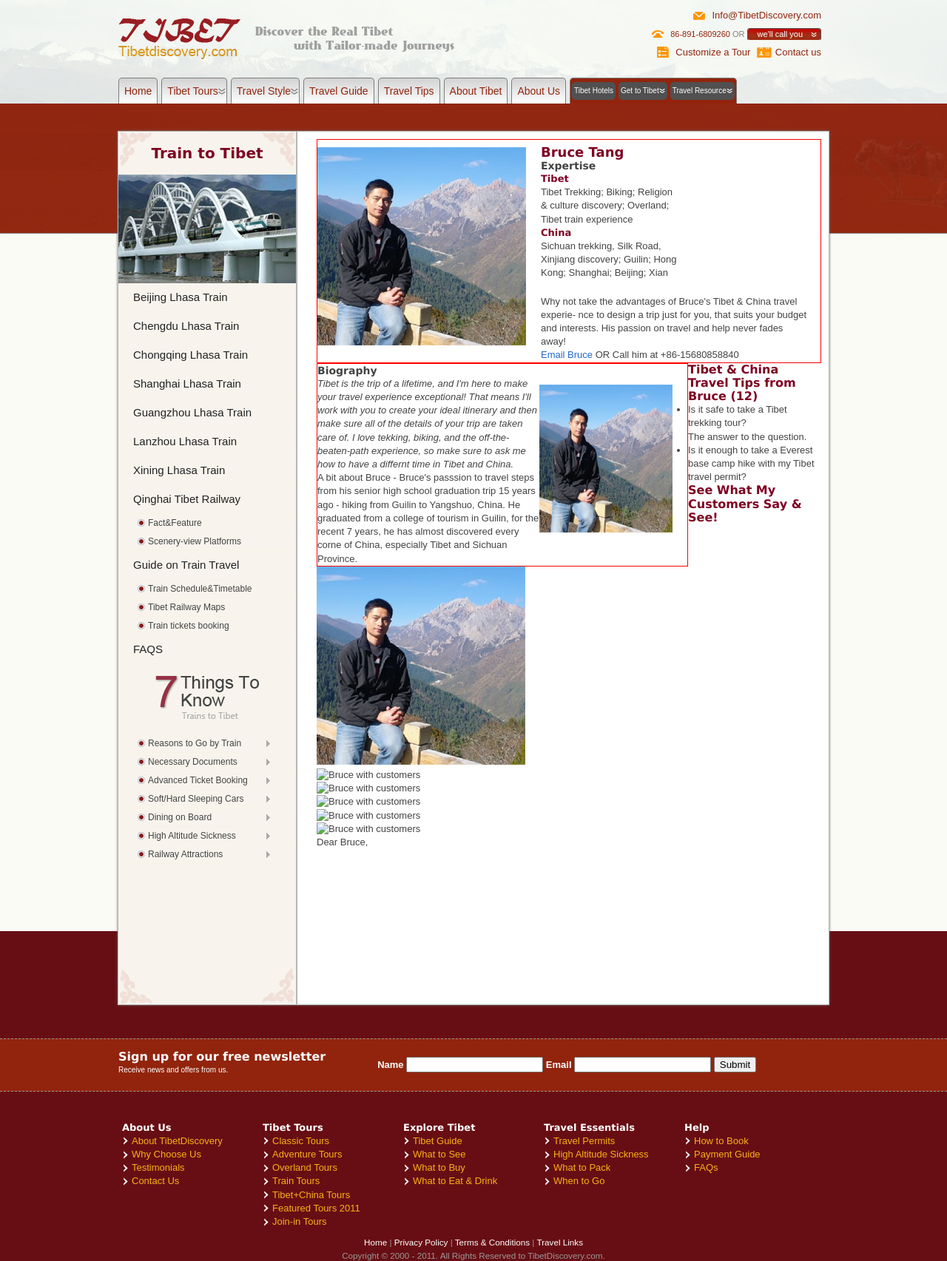
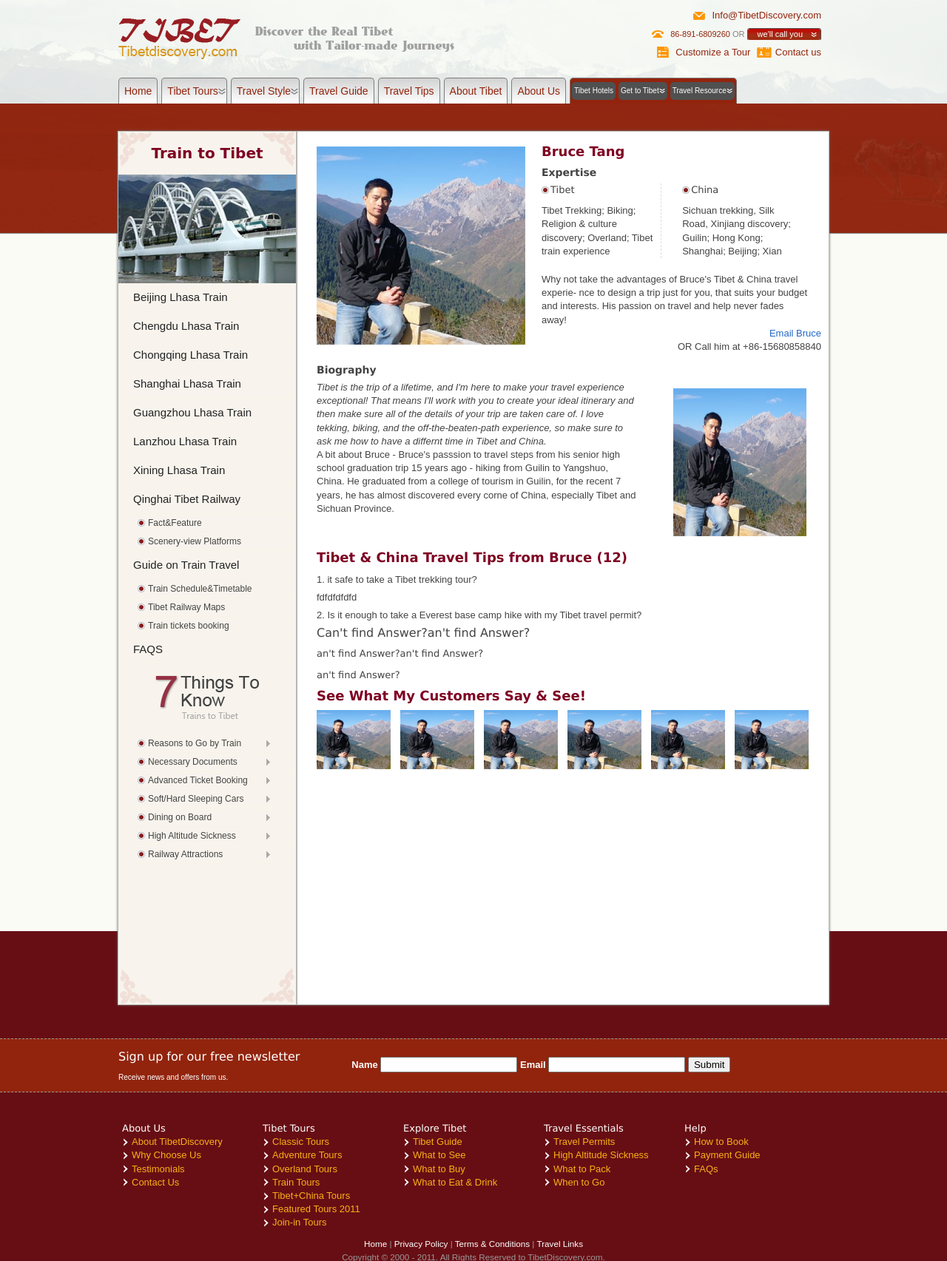
Before and after one commit to hellocreep/TD, a Django app: page /aboutus/ in a window 1280 px wide. Shown: the top 1705 px of the page at 74% size. Run offline with Django 3.2, Linux system fonts and the light colour scheme.

Commit message:
about us

```diff
--- a/pool/assets/styles/aboutus.css
+++ b/pool/assets/styles/aboutus.css
@@ -1,7 +1,4 @@
 .tc-info{
-	width:auto;
-	border:1px solid red;
-	float:left;
 }
 
 .tc-info img{
@@ -10,7 +7,6 @@
 
 .tc-info-con{
 	width:378px;
-
 	float:right;
 }
 
@@ -22,6 +18,7 @@
 .tc-info h3{
 	color:#434343;
 	font-size:14px;
+	margin: 10px 0 6px;
 }
 
 .tc-ul{
@@ -29,12 +26,21 @@
 	float:left;
 }
 
+.tc-ul h4 {
+    background: url("/imagesnew/nav-dot.png") no-repeat scroll left center transparent;
+    padding-left: 12px;
+}
+
 .tc-ul li{
 	display:block;
 	float:left;
-	width:190px;
+	width:40%;
+}
 
-
+.tc-ul li.first {
+    border-right: 1px dashed #DDDDDD;
+    margin-right: 28px;
+    padding-right: 10px;
 }
 
 .tc-cotact{
@@ -44,11 +50,11 @@
 }
 
 .tc-info-con2{
-	width:300px;
+	width:435px;
 	float: left;
 }
 .tc-img{
-	float:left;
+	float:right;
 	width:180px;
 	height:200px;
 }
@@ -56,3 +62,46 @@
 .tc-talk{
 	font-style:italic;
 }
+
+.tc-faq {
+
+}
+
+.tc-faq h2 {
+    margin: 10px 0 6px;
+}
+
+.tc-faq h3,h4 {
+    color: #434343;
+    font-weight: normal;
+    margin-bottom: 10px;
+}
+
+.tc-faq ol{
+    list-style: decimal inside none;
+}
+
+.tc-faq ol li {
+    height: 30px;
+    line-height: 30px;
+    cursor: pointer;
+}
+
+.custom-say {
+
+}
+
+.custom-say h2 {
+    margin: 10px 0 10px;
+}
+
+.custom-say ul li {
+    float: left;
+    display: inline;
+    margin: 0 13px 15px 0;
+}
+
+.custom-say ul li img {
+    width: 100px;
+    height: 80px;
+}
--- a/pool/templates/aboutus.html
+++ b/pool/templates/aboutus.html
@@ -6,11 +6,17 @@
 <link href="/assets/styles/aboutus.css" type="text/css" rel="stylesheet"/>
 {% endblock %}
 
-{% block script %} <script type="text/javascript"></script>
+{% block script %}
+<script src="/assets/scripts/jquery-ui-1.8.16.custom.min.js" type="text/javascript"></script>
 {% endblock %}
-
 {% block body%}
-{% include 'header.html' %} <div class="bread"></div>
+<script>
+    $(function() {
+        $( "#accordion" ).accordion({header:'li'});
+    });
+    </script>
+{% include 'header.html' %}
+<div class="bread"></div>
 <div class="wrapper clearfix">
 	{% include 'sidebar.html' %}
 	<div class="content">
@@ -20,7 +26,7 @@
 			<h2>Bruce Tang</h2>
 			<h3>Expertise</h3>
 			<ul class="tc-ul clearfix">
-				<li>
+				<li class="first">
 					<h4>Tibet</h4>
 					<P>
 						Tibet Trekking; Biking;
@@ -44,11 +50,11 @@
 				nce to design a trip just for you, that suits your budget and interests.
 				His passion on travel and help never fades away!
 			</p>
-			<a href="###">Email Bruce</a>
-			<span>OR Call him at +86-15680858840</span>
+			<p align="right"><a href="###">Email Bruce</a></p>
+			<p align="right"><span>OR Call him at +86-15680858840</span></p>
 			</div>
 		</div>
-		<div class="tc-info">
+		<div class="tc-info clearfix">
 			<h3>Biography</h3>
 			<div class="tc-info-con2">
 			<p class="tc-talk">
@@ -67,43 +73,54 @@
 			<img class="tc-img" src="/imagesnew/bruce.jpg" alt="Bruce Tang">
 
 		</div>
-		<div>
-			<h3>Tibet & China Travel Tips from Bruce (12)</h3>
-			<ol>
-				<li>
-					Is it safe to take a Tibet trekking tour?
-					<p>The answer to the question.</p>
-				</li>
-				<li>
-					Is it enough to take a Everest base camp hike with my Tibet travel permit?
-				</li>
+		<div class="tc-faq">
+			<h2>Tibet & China Travel Tips from Bruce (12)</h2>
+			<ol id="accordion">
+				<li>it safe to take a Tibet trekking tour?</li>
+				<div>
+				    fdfdfdfdfd
+				</div>
+				<li>Is it enough to take a Everest base camp hike with my Tibet travel permit?</li>
+				<div>
+				    fdfdfdfdfd
+				</div>
 			</ol>
+			<h3>Can't find Answer?an't find Answer?</h3>
+			<h4> an't find Answer?an't find Answer?</h4>
+			<h4>an't find Answer?</h4>
 		</div>
-		<div>
-			<h3>See What My Customers Say & See! </h3>
-			<ul>
+		<div class="custom-say">
+			<h2>See What My Customers Say & See! </h2>
+			<ul class="clearfix">
 				<li>
 					<img src="/imagesnew/bruce.jpg" alt="Bruce with customers">
 				</li>
 				<li>
-					<img src="" alt="Bruce with customers">
+					<img src="/imagesnew/bruce.jpg" alt="Bruce with customers">
 				</li>
 				<li>
-					<img src="" alt="Bruce with customers">
+					<img src="/imagesnew/bruce.jpg" alt="Bruce with customers">
 				</li>
 				<li>
-					<img src="" alt="Bruce with customers">
+					<img src="/imagesnew/bruce.jpg" alt="Bruce with customers">
 				</li>
 				<li>
-					<img src="" alt="Bruce with customers">
+					<img src="/imagesnew/bruce.jpg" alt="Bruce with customers">
 				</li>
 				<li>
-					<img src="" alt="Bruce with customers">
+					<img src="/imagesnew/bruce.jpg" alt="Bruce with customers">
 				</li>
 			</ul>
-			<p class="letter-content">
-				<span>Dear Bruce,</span>
-			</p>
+			<div class="letter-content">
+				<pre>
+
+				</pre>
+			</div>
+			<div class="letter-content">
+                <pre>
+
+                </pre>
+            </div>
 		</div>
 	</div>
 </div>
```
Also changed, not shown: design/TD-Mockup1.0.jpg (added).
